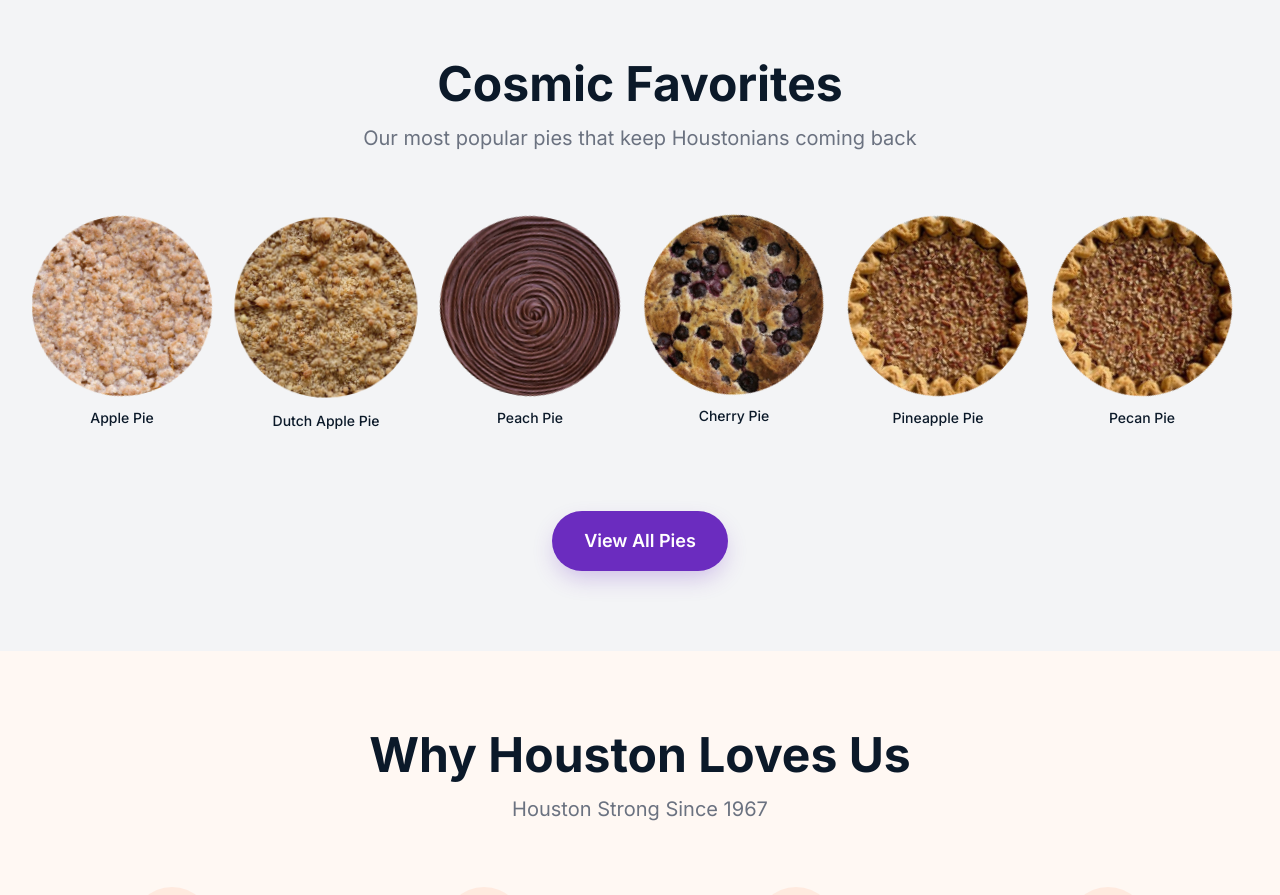
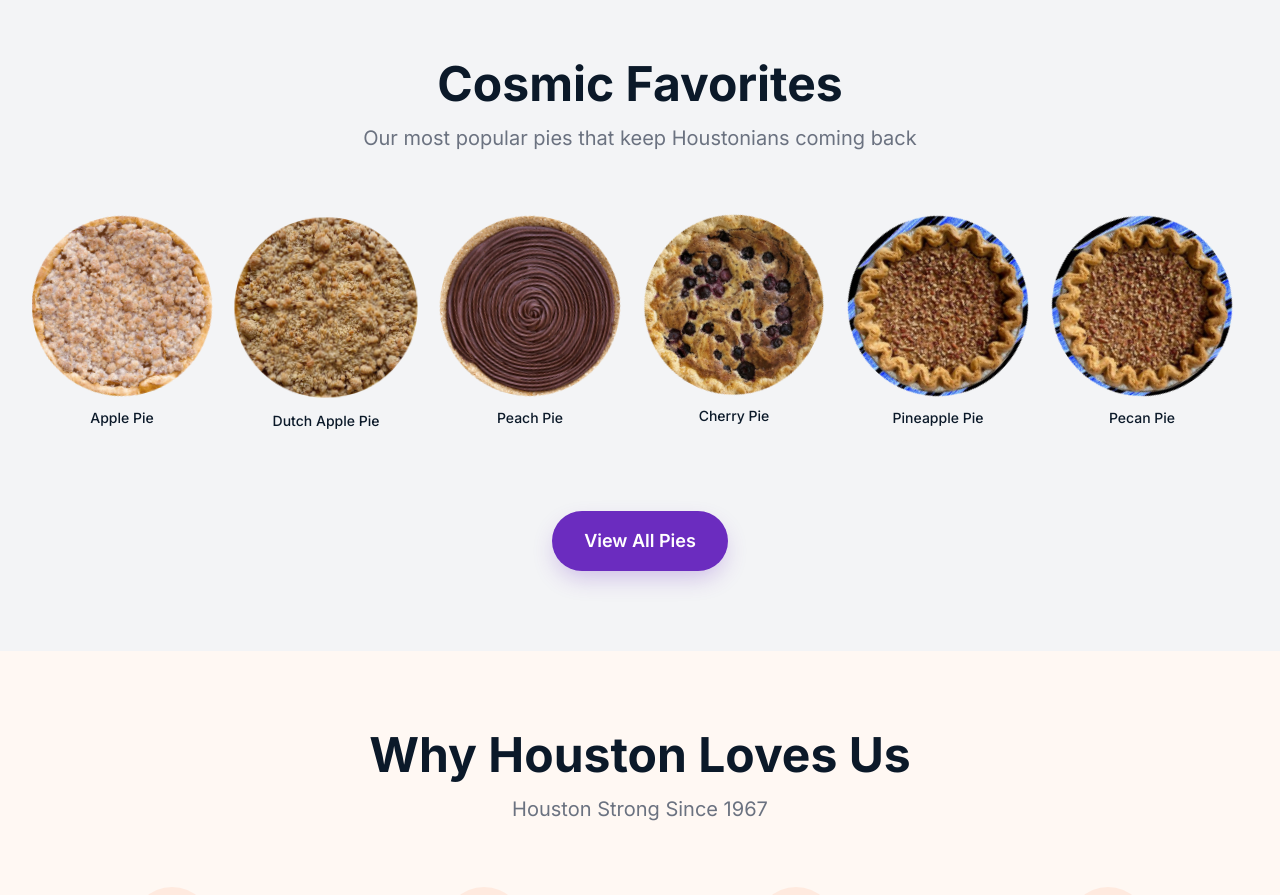
Before and after one commit to zavalatechlabs/flying-saucer-pie-company-htx, a Next.js app: page / in a window 1280 px wide. Shown: the part 820-1715 px from the top of the page. Built offline with nearby package versions, Linux system fonts and the light colour scheme.

Commit message:
reduce pie scale to 1.15x to preserve crust edge

```diff
--- a/app/globals.css
+++ b/app/globals.css
@@ -220,9 +220,9 @@
     border-radius: 9999px;
   }
 
-  /* Scale pie images to fill circular frame */
+  /* Scale pie images to align crust with circular border */
   .pie-spin img {
-    transform: scale(1.35);
+    transform: scale(1.15);
     transition: transform 0.3s ease;
   }
 
```
